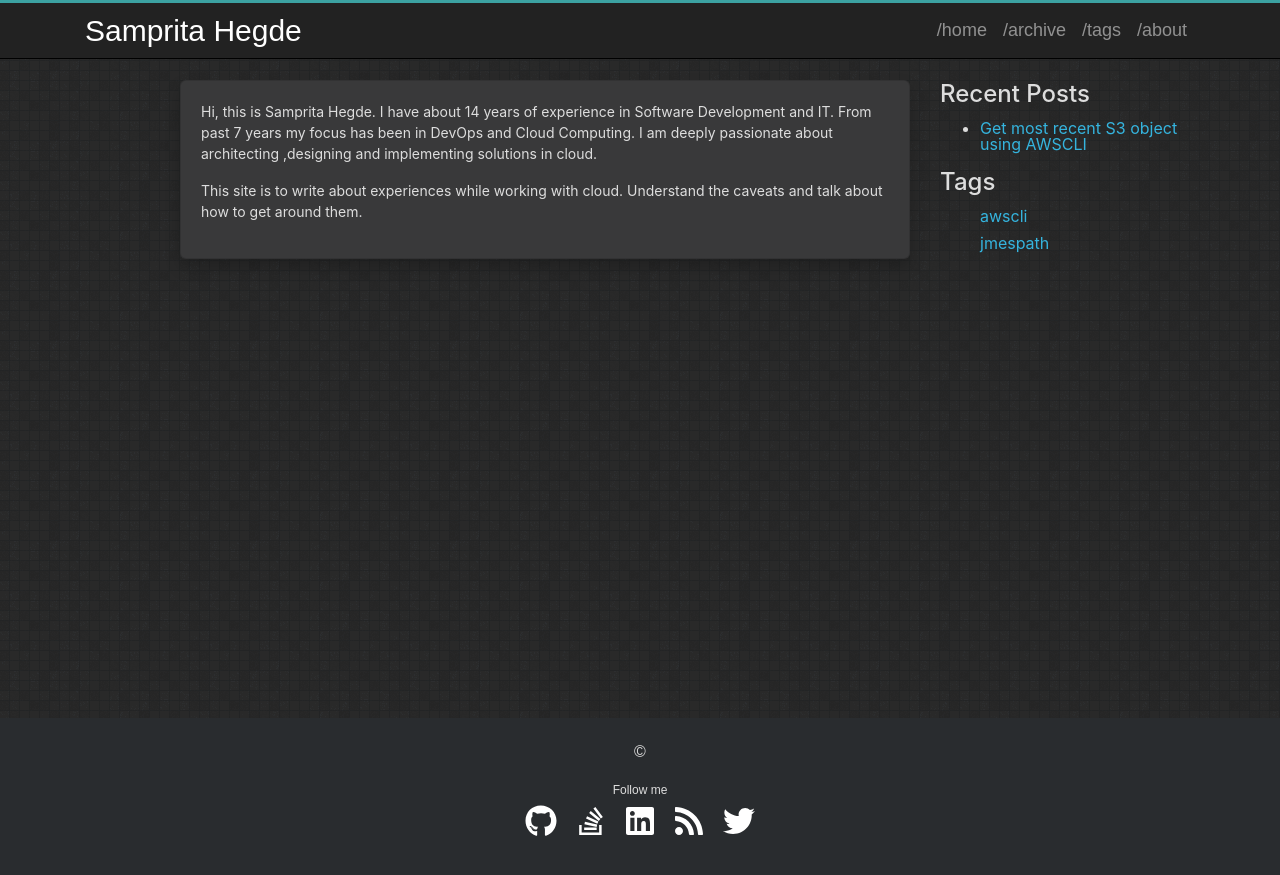
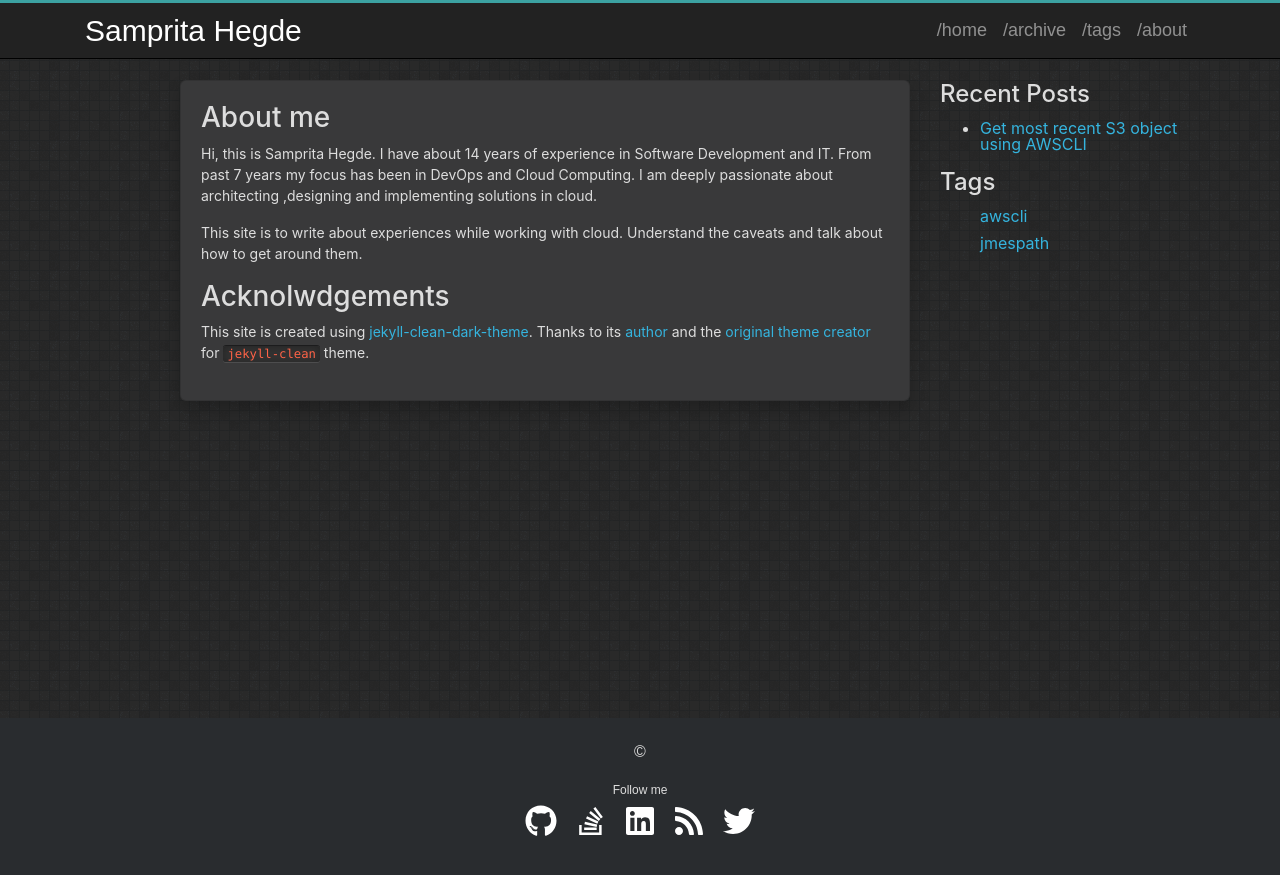
Before and after one commit to sampritavh/sampritavh.github.io, a Jekyll site: the page built from about.md, in a window 1280 px wide. Shown: the top 875 px of the page. Built offline with Jekyll 4.4.1, drawn with Linux system fonts in a browser that asks for light colours.

Commit message:
add acknowledgements

```diff
--- a/about.md
+++ b/about.md
@@ -3,7 +3,10 @@ layout: page
 title: About
 
 ---
-
+# About me
 Hi, this is Samprita Hegde. I have about 14 years of experience in Software Development and IT. From past 7 years my focus has been in DevOps and Cloud Computing. I am deeply passionate about architecting ,designing and implementing solutions in cloud.
 
 This site is to write about experiences while working with cloud. Understand the caveats and talk about how to get around them.
+
+# Acknolwdgements
+This site is created using [jekyll-clean-dark-theme](http://pavelmakhov.com/jekyll-clean-dark/2016/12/jekyll-clean-theme/). Thanks to its [author](https://github.com/streetturtle) and the [original theme creator ](https://github.com/scotte/jekyll-clean) for `jekyll-clean` theme.
```
